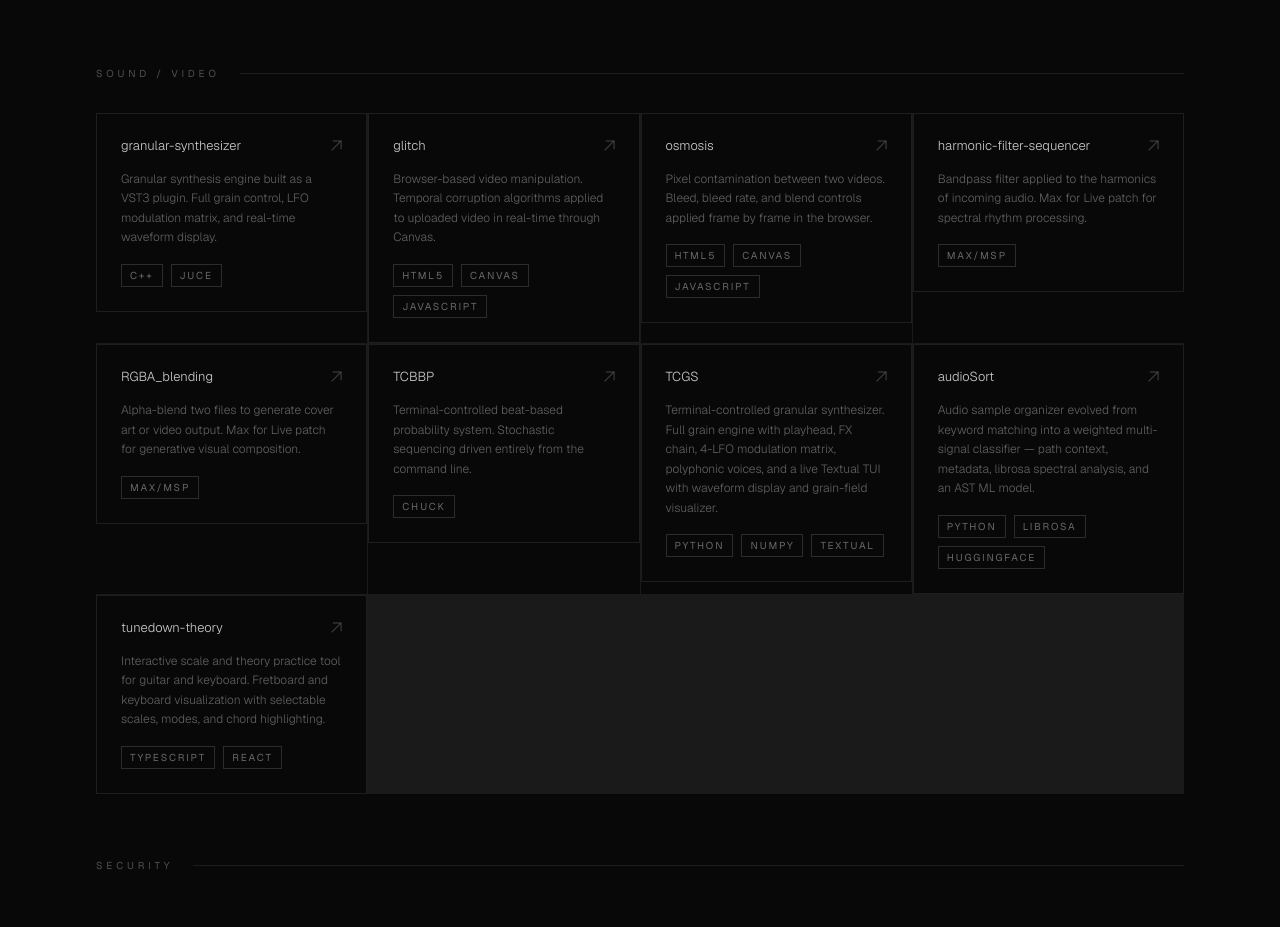
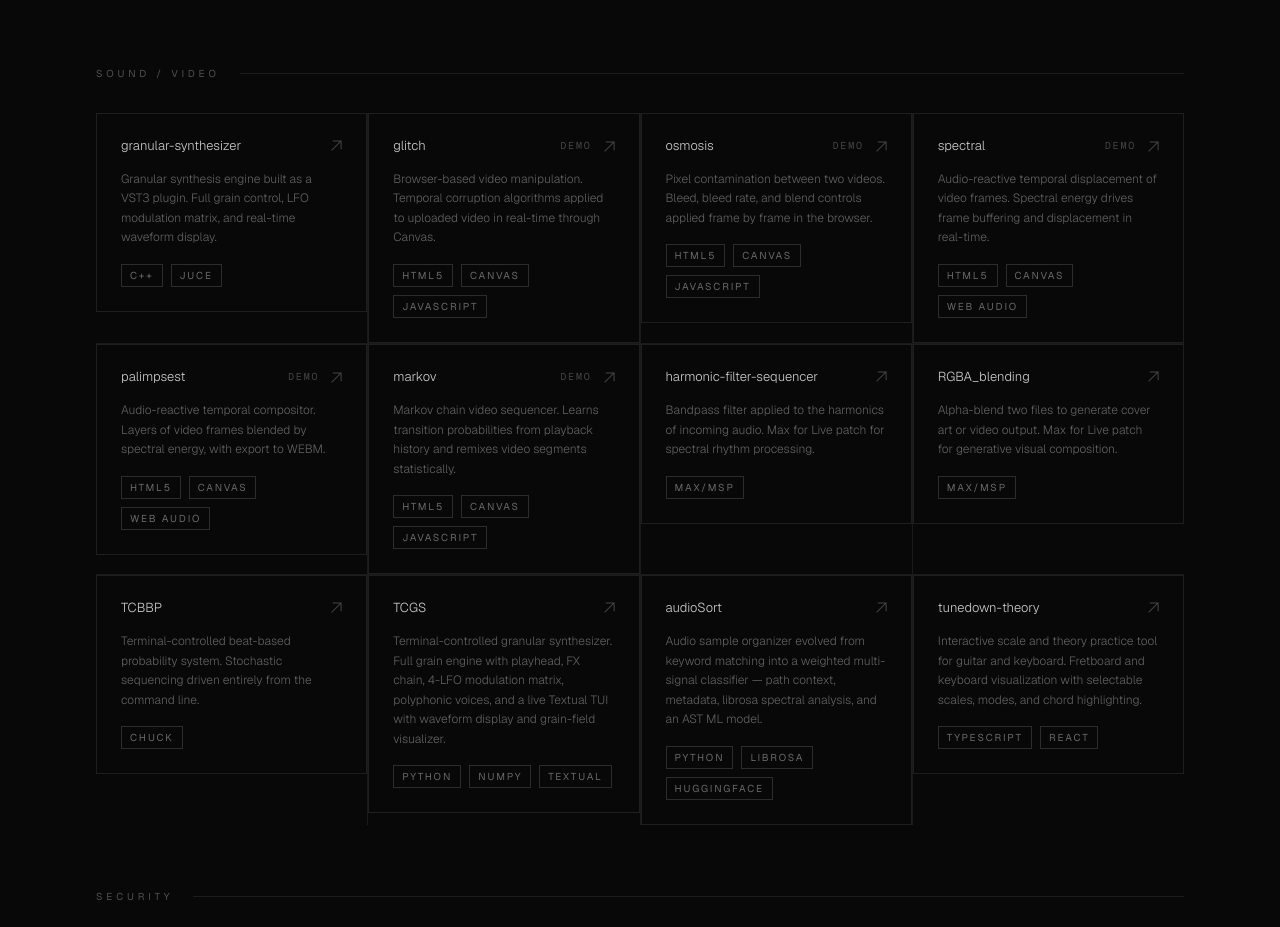
Before and after one commit to hadencain/portfolio, a Next.js app: page / in a window 1280 px wide. Shown: the part 960-1887 px from the top of the page. Built offline with nearby package versions, Linux system fonts and the light colour scheme.

Commit message:
add demo links + spectral/palimpsest/markov cards to projects.tsx

```diff
--- a/components/projects.tsx
+++ b/components/projects.tsx
@@ -11,6 +11,7 @@ interface Project {
   tags: string[];
   github: string;
   youtube?: string;
+  demo?: string;
 }
 
 const SOUND_VIDEO: Project[] = [
@@ -27,6 +28,7 @@ const SOUND_VIDEO: Project[] = [
       "Browser-based video manipulation. Temporal corruption algorithms applied to uploaded video in real-time through Canvas.",
     tags: ["HTML5", "Canvas", "JavaScript"],
     github: "https://github.com/hadencain/glitch",
+    demo: "/tools/glitch/",
   },
   {
     title: "osmosis",
@@ -34,6 +36,31 @@ const SOUND_VIDEO: Project[] = [
       "Pixel contamination between two videos. Bleed, bleed rate, and blend controls applied frame by frame in the browser.",
     tags: ["HTML5", "Canvas", "JavaScript"],
     github: "https://github.com/hadencain/osmosis",
+    demo: "/tools/osmosis/",
+  },
+  {
+    title: "spectral",
+    description:
+      "Audio-reactive temporal displacement of video frames. Spectral energy drives frame buffering and displacement in real-time.",
+    tags: ["HTML5", "Canvas", "Web Audio"],
+    github: "https://github.com/hadencain/spectral",
+    demo: "/tools/spectral/",
+  },
+  {
+    title: "palimpsest",
+    description:
+      "Audio-reactive temporal compositor. Layers of video frames blended by spectral energy, with export to WEBM.",
+    tags: ["HTML5", "Canvas", "Web Audio"],
+    github: "https://github.com/hadencain/palimpsest",
+    demo: "/tools/palimpsest/",
+  },
+  {
+    title: "markov",
+    description:
+      "Markov chain video sequencer. Learns transition probabilities from playback history and remixes video segments statistically.",
+    tags: ["HTML5", "Canvas", "JavaScript"],
+    github: "https://github.com/hadencain/markov",
+    demo: "/tools/markov/",
   },
   {
     title: "harmonic-filter-sequencer",
@@ -199,15 +226,28 @@ function MediaCard({ project, delay }: { project: Project; delay: number }) {
       <div className="flex flex-col gap-4 p-6 flex-1">
         <div className="flex items-start justify-between gap-4">
           <h3 className="text-[13px] font-light text-[#c8c8c8] leading-tight">{project.title}</h3>
+          <div className="flex items-center gap-3 shrink-0">
+            {project.demo && (
+              <a
+                href={project.demo}
+                target="_blank"
+                rel="noopener noreferrer"
+                className="text-[10px] font-mono tracking-[0.18em] text-[#444] hover:text-[#888] transition-colors duration-300"
+                aria-label={`${project.title} demo`}
+              >
+                DEMO
+              </a>
+            )}
             <a
               href={project.github}
               target="_blank"
               rel="noopener noreferrer"
-            className="text-[#444] hover:text-[#888] transition-colors duration-300 shrink-0 mt-0.5"
+              className="text-[#444] hover:text-[#888] transition-colors duration-300 mt-0.5"
               aria-label={`${project.title} on GitHub`}
             >
               <Arrow />
             </a>
+          </div>
         </div>
         <p className="text-[12px] text-[#606060] font-light leading-relaxed flex-1">
           {project.description}
```
Lines whose indentation alone changed are shown as unchanged.
